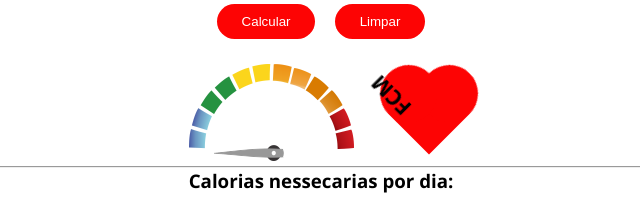
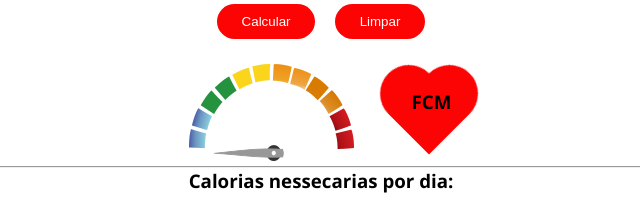
Before and after one commit to vitorfb33/get, a plain HTML site: page index.html in a window 1280 px wide. Shown: the part 294-499 px from the top of the page, without its empty margins (319-959 px from the left). Drawn offline with nearby package versions, Linux system fonts and the light colour scheme.

Commit message:
modificando um arquivo na folha de estilo e index

```diff
--- a/index.html
+++ b/index.html
@@ -56,10 +56,10 @@
 
 
 
-        <h3 id="freq">FCM</h3>
+
 
     </div>
-
+<h3 id="freq">FCM</h3>
     </div>
     </div>
 
--- a/style.css
+++ b/style.css
@@ -169,8 +169,8 @@ input[type=number] {
 
 #freq {
     position: absolute;
-    padding-left: 40px;
-
+    padding-left: 80px;
+    transform: translate(-10%, 200%);
     color: rgb(0, 0, 0);
 
 
```
